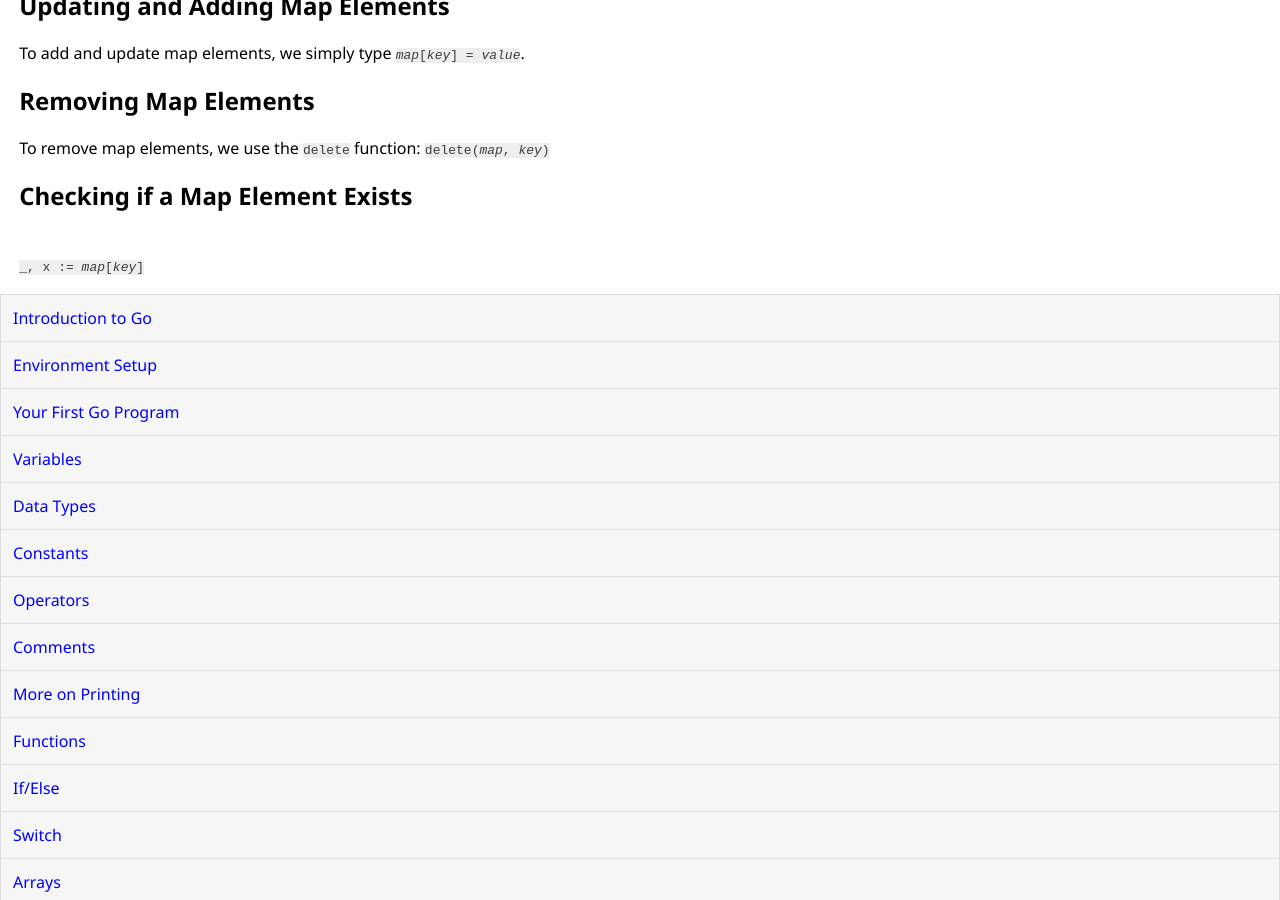
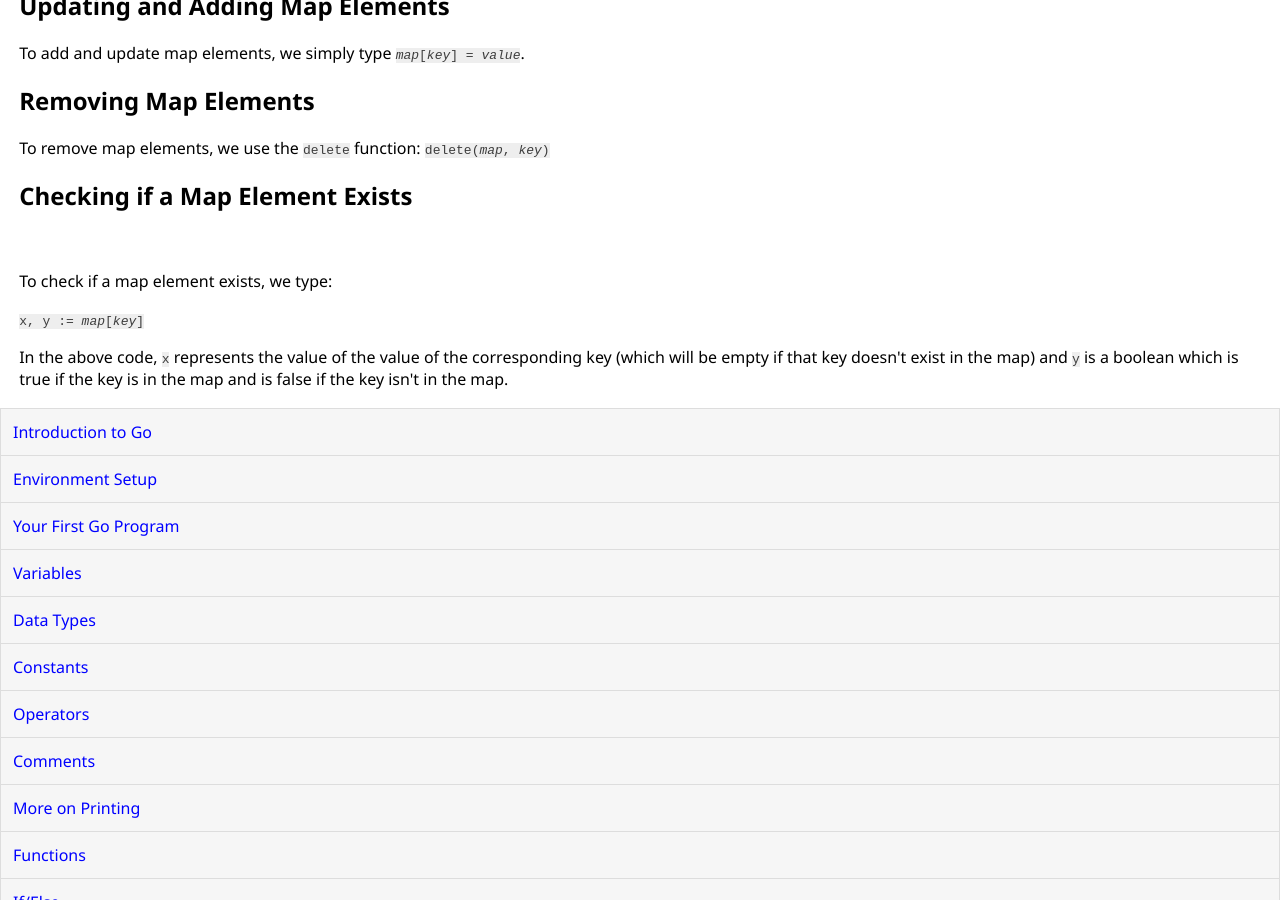
Before and after one commit to learnmonkey/learnmonkey.github.io, a Jekyll site: the page built from programming/golang/maps.html, in a window 1280 px wide and 900 px high, scrolled down 1025 px. Built offline with Jekyll 4.4.1, drawn with Linux system fonts in a browser that asks for light colours; nearby versions of some CDN libraries.

Commit message:
Go check if map element exists

```diff
--- a/programming/golang/maps.html
+++ b/programming/golang/maps.html
@@ -53,5 +53,7 @@ learnmonkey.github.io
 
 <section>
     <h2>Checking if a Map Element Exists</h2><br>
-    <code class="language-go">_, x := <i>map</i>[<i>key</i>]</code>
+    <p>To check if a map element exists, we type: </p>
+    <code class="language-go">x, y := <i>map</i>[<i>key</i>]</code>
+    <p>In the above code, <code>x</code> represents the value of the value of the corresponding key (which will be empty if that key doesn't exist in the map) and <code>y</code> is a boolean which is true if the key is in the map and is false if the key isn't in the map.</p>
 </section>
```
